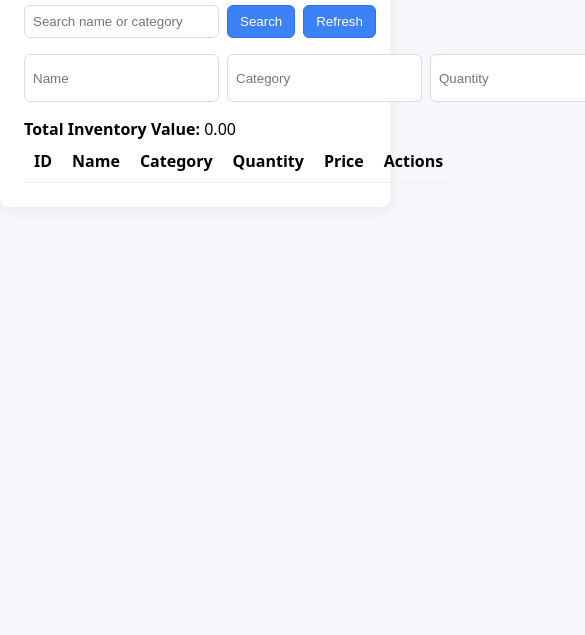
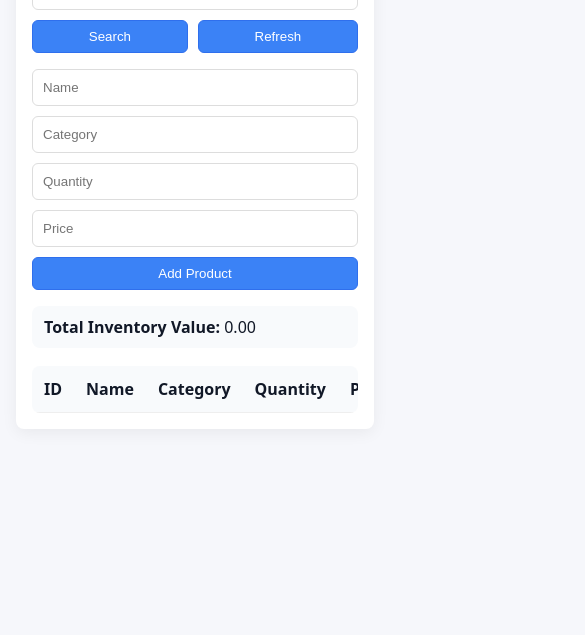
Before and after one commit to dev-raghvendra/college-final, a plain HTML site: page static/index.html in a window 390 px wide. Shown: the part 209-844 px from the top of the page, 585 px wide, since content can reach past the window. Drawn offline with Linux system fonts and the light colour scheme; no server answers.

Commit message:
Enhance table responsiveness and improve input styling in index.html and styles.css

```diff
--- a/static/index.html
+++ b/static/index.html
@@ -28,6 +28,7 @@
       <strong>Total Inventory Value: </strong><span id="totalValue">0.00</span>
     </section>
 
+    <div class="table-responsive">
       <table id="products">
         <thead>
           <tr>
@@ -41,6 +42,7 @@
         </thead>
         <tbody></tbody>
       </table>
+    </div>
   </div>
 
   <div id="toastContainer" class="toast-container"></div>
--- a/static/styles.css
+++ b/static/styles.css
@@ -1,16 +1,17 @@
 body { font-family: system-ui, -apple-system, Segoe UI, Roboto, Arial, sans-serif; background: #f6f7fb; margin: 0; }
 .container { max-width: 960px; margin: 40px auto; background: #fff; padding: 24px; border-radius: 8px; box-shadow: 0 4px 16px rgba(0,0,0,0.06); }
 h1 { margin-top: 0; }
-.controls, .form { display: flex; gap: 8px; margin-bottom: 16px; }
-.controls input, .form input { flex: 1; padding: 8px; border: 1px solid #ddd; border-radius: 6px; }
+.controls, .form { display: flex; gap: 8px; margin-bottom: 16px; flex-wrap: wrap; }
+.controls input, .form input { flex: 1 1 180px; padding: 10px; border: 1px solid #ddd; border-radius: 6px; }
 button { padding: 8px 12px; border: 1px solid #2f6fed; background: #3b82f6; color: white; border-radius: 6px; cursor: pointer; transition: background .15s ease; }
 button:hover { background: #2563eb; }
 button.secondary { background: #eef2ff; color: #1f2937; border-color: #c7d2fe; }
 button.secondary:hover { background: #e0e7ff; }
 button.primary { background: #3b82f6; }
 button:disabled { opacity: 0.6; cursor: not-allowed; }
-#products { width: 100%; border-collapse: collapse; }
-#products th, #products td { border-bottom: 1px solid #eee; padding: 10px; text-align: left; }
+#products { width: 100%; border-collapse: collapse; background: white; }
+#products th, #products td { border-bottom: 1px solid #eee; padding: 12px; text-align: left; }
+#products thead th { background: #f8fafc; font-weight: 600; color: #111827; }
 #products tbody tr:hover { background: #fafafa; }
 .badge { display: inline-block; padding: 2px 8px; border-radius: 999px; background: #eef2ff; color: #3730a3; font-size: 12px; }
 .action { margin-right: 6px; color: #2563eb; cursor: pointer; }
@@ -38,3 +39,19 @@ button:disabled { opacity: 0.6; cursor: not-allowed; }
 
 /* Ensure hidden takes precedence over modal/overlay display */
 .modal.hidden, .overlay.hidden { display: none !important; }
+
+/* Responsive helpers */
+.table-responsive { width: 100%; overflow-x: auto; -webkit-overflow-scrolling: touch; border-radius: 8px; }
+
+input:focus, button:focus { outline: none; }
+input:focus { border-color: #93c5fd; box-shadow: 0 0 0 3px rgba(59,130,246,0.25); }
+button:focus-visible { box-shadow: 0 0 0 3px rgba(59,130,246,0.35); }
+
+.stats { background: #f8fafc; padding: 10px 12px; border-radius: 8px; margin: 12px 0 18px; color: #111827; }
+
+@media (max-width: 640px) {
+  .container { margin: 16px; padding: 16px; }
+  .controls, .form { gap: 10px; }
+  .controls input, .form input { flex: 1 1 100%; }
+  .controls button, .form button { flex: 1 1 auto; }
+}
```
Lines whose indentation alone changed are shown as unchanged.
